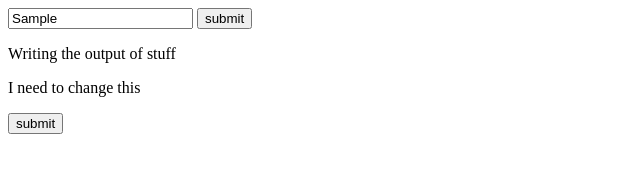
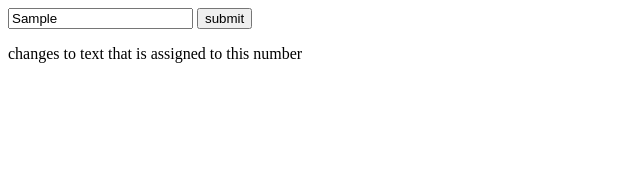
Before and after one commit to noemiostorga/4urEyez, a plain HTML site: page index.html in a window 1280 px wide. Both pictures are taken after typing "Sample" into the empty fields and a click on the button "submit". Shown: the whole page, without its empty margins (0-640 px from the left). Drawn offline with Linux system fonts and the light colour scheme.

Commit message:
on click ouput changes and user input is captured

```diff
--- a/index.html
+++ b/index.html
@@ -12,11 +12,10 @@
 </div>
 
 <div class="OutputContainer">
-	<p id="ComplimentOutput"> Writing the output of stuff</p>
+	<p id="ComplimentOutput" > Writing the output of stuff</p>
 </div>
 
-<p id="testing"> I need to change this</p>
-<button onclick="Change()">submit</button>
+
 
 <script src="main.js"></script>
 </body>
--- a/main.js
+++ b/main.js
@@ -1,12 +1,6 @@
 function Capture(){
 	var guessInput = document.getElementById("UserInput").value;
 	console.log(guessInput);
-	document.getElementById("")
-}
-
-
-
-function Change(){
-document.getElementById("testing").innerHTML = "hey";
+	document.getElementById("ComplimentOutput").innerHTML = "changes to text that is assigned to this number";
 
 }
```
